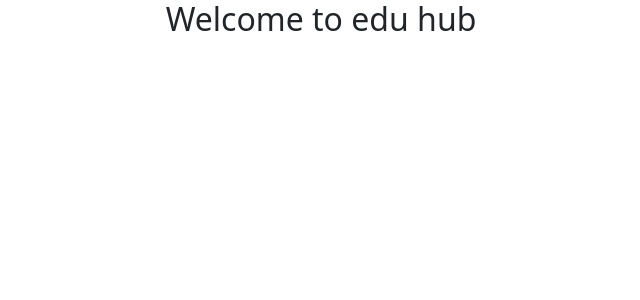
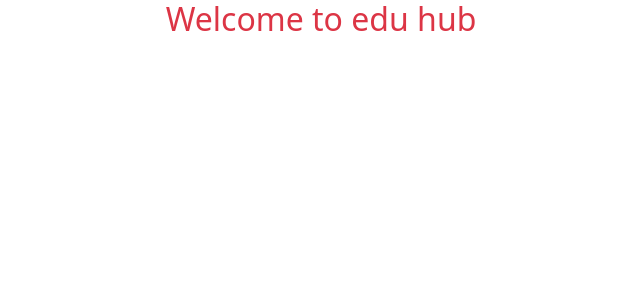
Before and after one commit to EmtiazHossainE2/education-hub, a React (Create React App) app: page / in a window 1280 px wide. Shown: the top 300 px of the page, without its empty margins (319-959 px from the left). Built offline with nearby package versions, Linux system fonts and the light colour scheme.

Commit message:
react router , react bootstrap , react icon install ,setup and test

```diff
--- a/package.json
+++ b/package.json
@@ -10,6 +10,7 @@
     "react": "^18.0.0",
     "react-bootstrap": "^2.2.3",
     "react-dom": "^18.0.0",
+    "react-icons": "^4.3.1",
     "react-router-dom": "6",
     "react-scripts": "5.0.1",
     "web-vitals": "^2.1.0"
--- a/src/App.js
+++ b/src/App.js
@@ -4,7 +4,7 @@ import 'bootstrap/dist/css/bootstrap.min.css';
 const App = () => {
     return (
         <div>
-            <h2 className='text-center'>Welcome to edu hub</h2>
+            <h2 className='text-center text-danger'>Welcome to edu hub</h2>
         </div>
     );
 };
```
Also changed, not shown: 1 other file (tests, documents, lock files or other folders).
